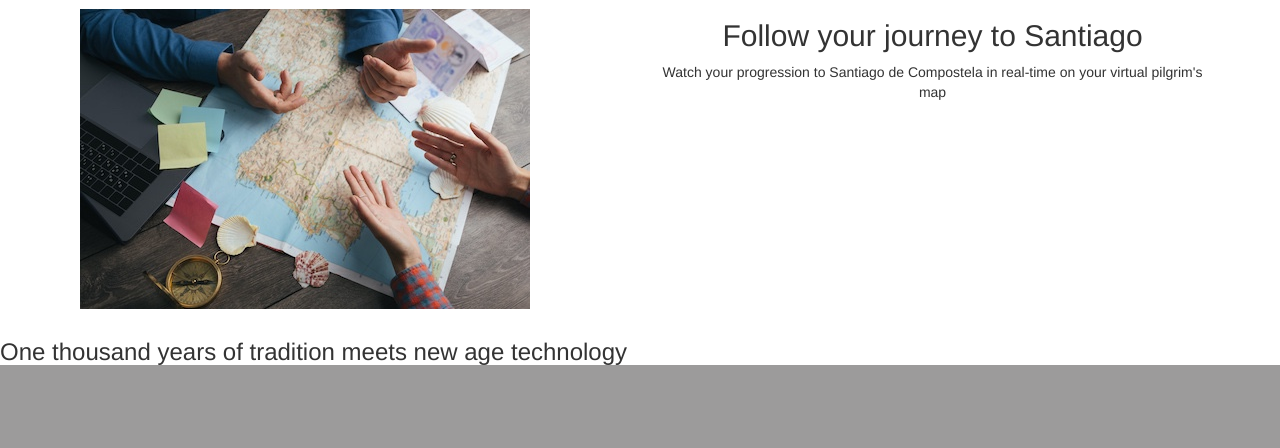
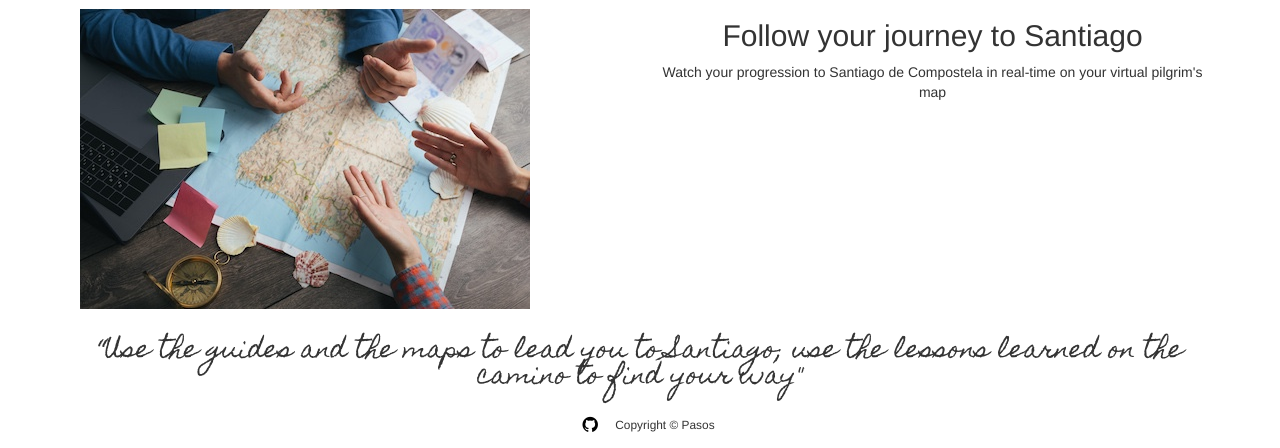
Before and after one commit to Acova003/pasos-app, a Flask app: page / in a window 1280 px wide. Shown: the part 1441-1889 px from the top of the page. Before the commit the page ends 1806 px from the top, so only its background shows below. Run offline with Flask 2, Linux system fonts and the light colour scheme; some libraries are stand-ins or nearby versions.

Commit message:
created footer with quote and github icon

```diff
--- a/static/css/styles.css
+++ b/static/css/styles.css
@@ -33,6 +33,10 @@ html, body {
  	width: 100%;
 	height: 100%;
 	background-size: cover;
+}
+
+#sticky-footer {
+  background-color: white;
 }
 
 .pasos-header {
@@ -123,7 +127,17 @@ figure {
     max-width: 40%;
     color: #fff;
     }
+    .fa-github {
+      color: black;
+      width: 12px;
+      height: 12px;
+    }
 
     .feature_img {
       margin: auto;
     }
+
+    .quote {
+      font-family: 'Homemade Apple', cursive;
+      margin: auto;
+    }
--- a/templates/index.html
+++ b/templates/index.html
@@ -10,6 +10,7 @@
     <link rel="stylesheet" href="https://maxcdn.bootstrapcdn.com/bootstrap/3.3.7/css/bootstrap.min.css">
     <link rel="stylesheet" href="https://cdnjs.cloudflare.com/ajax/libs/font-awesome/4.7.0/css/font-awesome.min.css">
     <link href="https://fonts.googleapis.com/css2?family=Bungee+Shade&display=swap" rel="stylesheet">
+    <link href="https://fonts.googleapis.com/css2?family=Homemade+Apple&display=swap" rel="stylesheet">
     <script src="https://ajax.googleapis.com/ajax/libs/jquery/3.2.1/jquery.min.js"></script>
     <script src="https://maxcdn.bootstrapcdn.com/bootstrap/3.3.7/js/bootstrap.min.js"></script>
     <link href="/static/css/styles.css" rel="stylesheet" />
@@ -79,9 +80,17 @@
     </div>
   </div>
   </div>
-  <div class="quote">
-    <h3>One thousand years of tradition meets new age technology</h3>
-  </div>
-
   </body>
+  <footer id="sticky-footer" class="py-4 bg-dark text-white-50">
+    <div class="container text-center">
+      <div class="quote">
+        <h3>“Use the guides and the maps to lead you to Santiago;
+          use the lessons learned on the camino to find your way"</h3>
+      </div>
+      <a class="btn btn-social-icon btn-github btn-lg">
+        <span class="fa fa-github"></span>
+      </a>
+      <small>Copyright &copy; Pasos</small>
+    </div>
+  </footer>
 </html>
```
